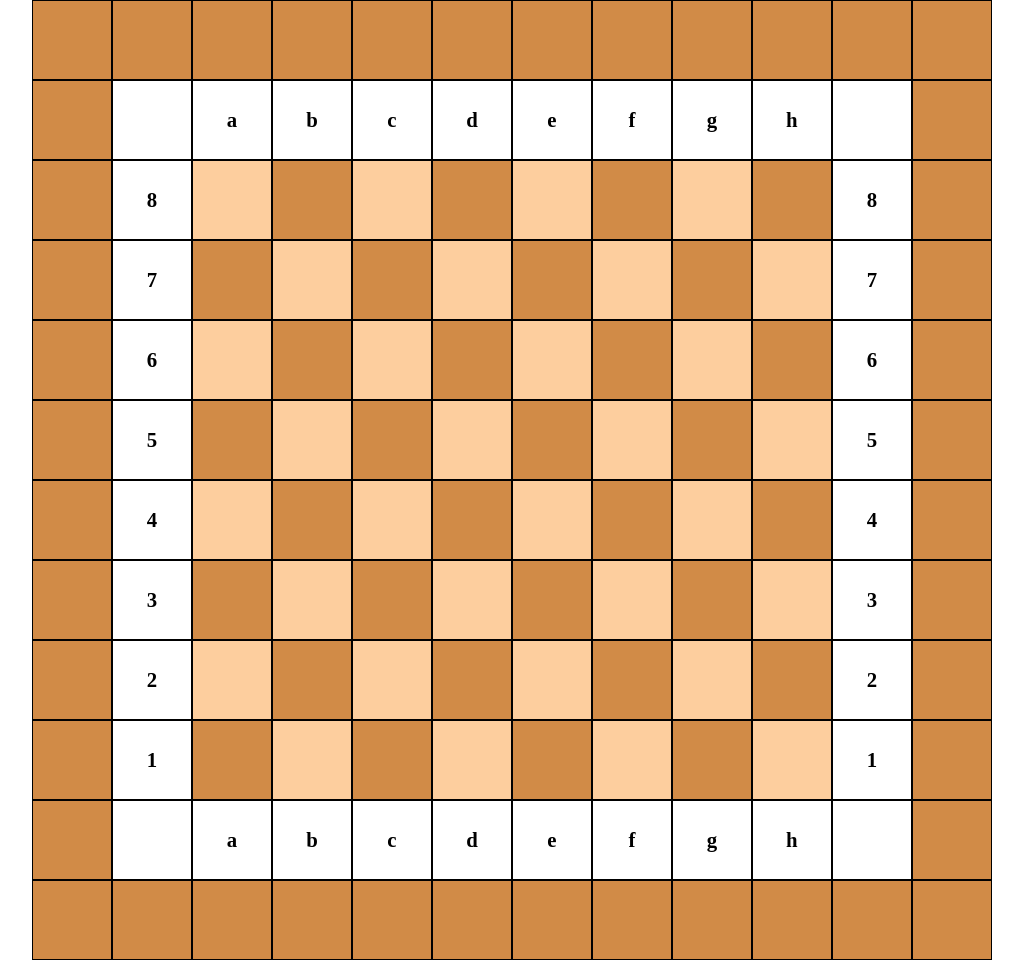
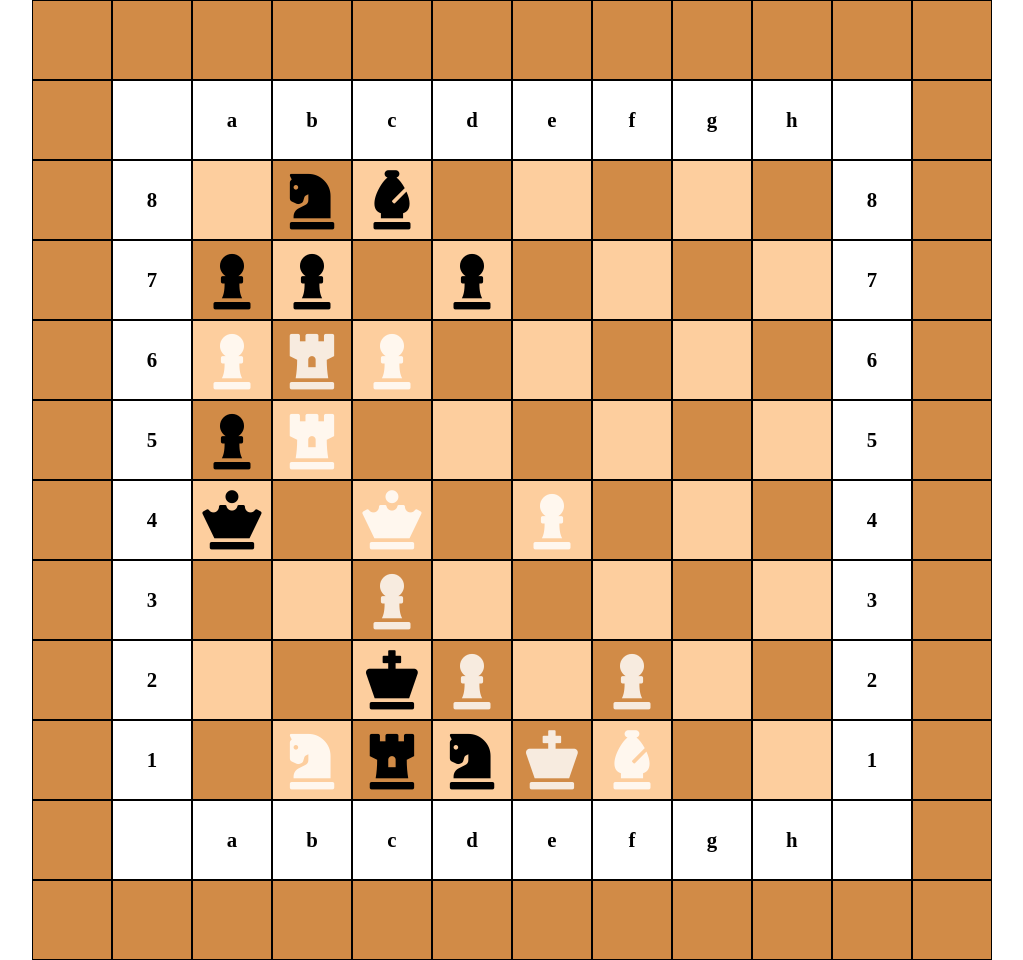
Before and after one commit to planeset94/html-css-12bool, a plain HTML site: page bonus/chess/index.html in a window 1280 px wide. Shown: the whole page, without its empty margins (128-1151 px from the left). Drawn offline with Linux system fonts and the light colour scheme.

Commit message:
Chess Completed

```diff
--- a/bonus/cess/assets/css/style.css
+++ b/bonus/chess/assets/css/style.css
@@ -39,3 +39,15 @@ background-color: #d18b47;
 .two .even, .four .even, .six .even, .eight .even, .ten .even{
     background-color: #fdce9e;
 }
+
+.row i{
+    z-index: 1;
+    font-size: 3.7rem;
+}
+
+.row i.bl{
+    color: black;
+}
+.row i.wh{
+    color: rgba(255, 255, 255, 0.829);
+}
--- a/bonus/cess/index.html
+++ b/bonus/chess/index.html
@@ -5,9 +5,12 @@
     <meta charset="UTF-8">
     <meta http-equiv="X-UA-Compatible" content="IE=edge">
     <meta name="viewport" content="width=device-width, initial-scale=1.0">
+    <link rel="stylesheet" href="https://cdnjs.cloudflare.com/ajax/libs/font-awesome/5.15.3/css/all.min.css"
+        integrity="sha512-iBBXm8fW90+nuLcSKlbmrPcLa0OT92xO1BIsZ+ywDWZCvqsWgccV3gFoRBv0z+8dLJgyAHIhR35VZc2oM/gI1w=="
+        crossorigin="anonymous" />
     <link rel="stylesheet" href="../../asset/css/12-bool-framework.css">
     <link rel="stylesheet" href="./assets/css/style.css">
-    <title>Cess</title>
+    <title>Chess</title>
 </head>
 
 <body>
@@ -44,8 +47,8 @@
             <div class="col-1"></div>
             <div class="col-1">8</div>
             <div class="col-1 odd"></div>
-            <div class="col-1 even"></div>
-            <div class="col-1 odd"></div>
+            <div class="col-1 even"><i class="fas fa-chess-knight bl"></i></div>
+            <div class="col-1 odd"><i class="fas fa-chess-bishop bl"></i></div>
             <div class="col-1 even"></div>
             <div class="col-1 odd"></div>
             <div class="col-1 even"></div>
@@ -57,10 +60,10 @@
         <div class="row four">
             <div class="col-1"></div>
             <div class="col-1">7</div>
+            <div class="col-1 odd"><i class="fas fa-chess-pawn bl"></i></div>
+            <div class="col-1 even"><i class="fas fa-chess-pawn bl"></i></div>
             <div class="col-1 odd"></div>
-            <div class="col-1 even"></div>
-            <div class="col-1 odd"></div>
-            <div class="col-1 even"></div>
+            <div class="col-1 even"><i class="fas fa-chess-pawn bl"></i></div>
             <div class="col-1 odd"></div>
             <div class="col-1 even"></div>
             <div class="col-1 odd"></div>
@@ -71,9 +74,9 @@
         <div class="row five">
             <div class="col-1"></div>
             <div class="col-1">6</div>
-            <div class="col-1 odd"></div>
-            <div class="col-1 even"></div>
-            <div class="col-1 odd"></div>
+            <div class="col-1 odd"><i class="fas fa-chess-pawn wh"></i></div>
+            <div class="col-1 even"><i class="fas fa-chess-rook wh"></i></div>
+            <div class="col-1 odd"><i class="fas fa-chess-pawn wh"></i></div>
             <div class="col-1 even"></div>
             <div class="col-1 odd"></div>
             <div class="col-1 even"></div>
@@ -85,8 +88,8 @@
         <div class="row six">
             <div class="col-1"></div>
             <div class="col-1">5</div>
-            <div class="col-1 odd"></div>
-            <div class="col-1 even"></div>
+            <div class="col-1 odd"><i class="fas fa-chess-pawn bl"></i></div>
+            <div class="col-1 even"><i class="fas fa-chess-rook wh"></i></div>
             <div class="col-1 odd"></div>
             <div class="col-1 even"></div>
             <div class="col-1 odd"></div>
@@ -99,11 +102,11 @@
         <div class="row seven">
             <div class="col-1"></div>
             <div class="col-1">4</div>
-            <div class="col-1 odd"></div>
+            <div class="col-1 odd"><i class="fas fa-chess-queen bl"></i></div>
             <div class="col-1 even"></div>
-            <div class="col-1 odd"></div>
+            <div class="col-1 odd"><i class="fas fa-chess-queen wh"></i></div>
             <div class="col-1 even"></div>
-            <div class="col-1 odd"></div>
+            <div class="col-1 odd"><i class="fas fa-chess-pawn wh"></i></div>
             <div class="col-1 even"></div>
             <div class="col-1 odd"></div>
             <div class="col-1 even"></div>
@@ -115,7 +118,7 @@
             <div class="col-1">3</div>
             <div class="col-1 odd"></div>
             <div class="col-1 even"></div>
-            <div class="col-1 odd"></div>
+            <div class="col-1 odd"><i class="fas fa-chess-pawn wh"></i></div>
             <div class="col-1 even"></div>
             <div class="col-1 odd"></div>
             <div class="col-1 even"></div>
@@ -129,10 +132,10 @@
             <div class="col-1">2</div>
             <div class="col-1 odd"></div>
             <div class="col-1 even"></div>
+            <div class="col-1 odd"><i class="fas fa-chess-king bl"></i></div>
+            <div class="col-1 even"><i class="fas fa-chess-pawn wh"></i></div>
             <div class="col-1 odd"></div>
-            <div class="col-1 even"></div>
-            <div class="col-1 odd"></div>
-            <div class="col-1 even"></div>
+            <div class="col-1 even"><i class="fas fa-chess-pawn wh"></i></div>
             <div class="col-1 odd"></div>
             <div class="col-1 even"></div>
             <div class="col-1">2</div>
@@ -142,11 +145,11 @@
             <div class="col-1"></div>
             <div class="col-1">1</div>
             <div class="col-1 odd"></div>
-            <div class="col-1 even"></div>
-            <div class="col-1 odd"></div>
-            <div class="col-1 even"></div>
-            <div class="col-1 odd"></div>
-            <div class="col-1 even"></div>
+            <div class="col-1 even"><i class="fas fa-chess-knight wh"></i></div>
+            <div class="col-1 odd"><i class="fas fa-chess-rook bl"></i></div>
+            <div class="col-1 even"><i class="fas fa-chess-knight bl"></i></div>
+            <div class="col-1 odd"><i class="fas fa-chess-king wh"></i></div>
+            <div class="col-1 even"><i class="fas fa-chess-bishop wh"></i></div>
             <div class="col-1 odd"></div>
             <div class="col-1 even"></div>
             <div class="col-1">1</div>
```
